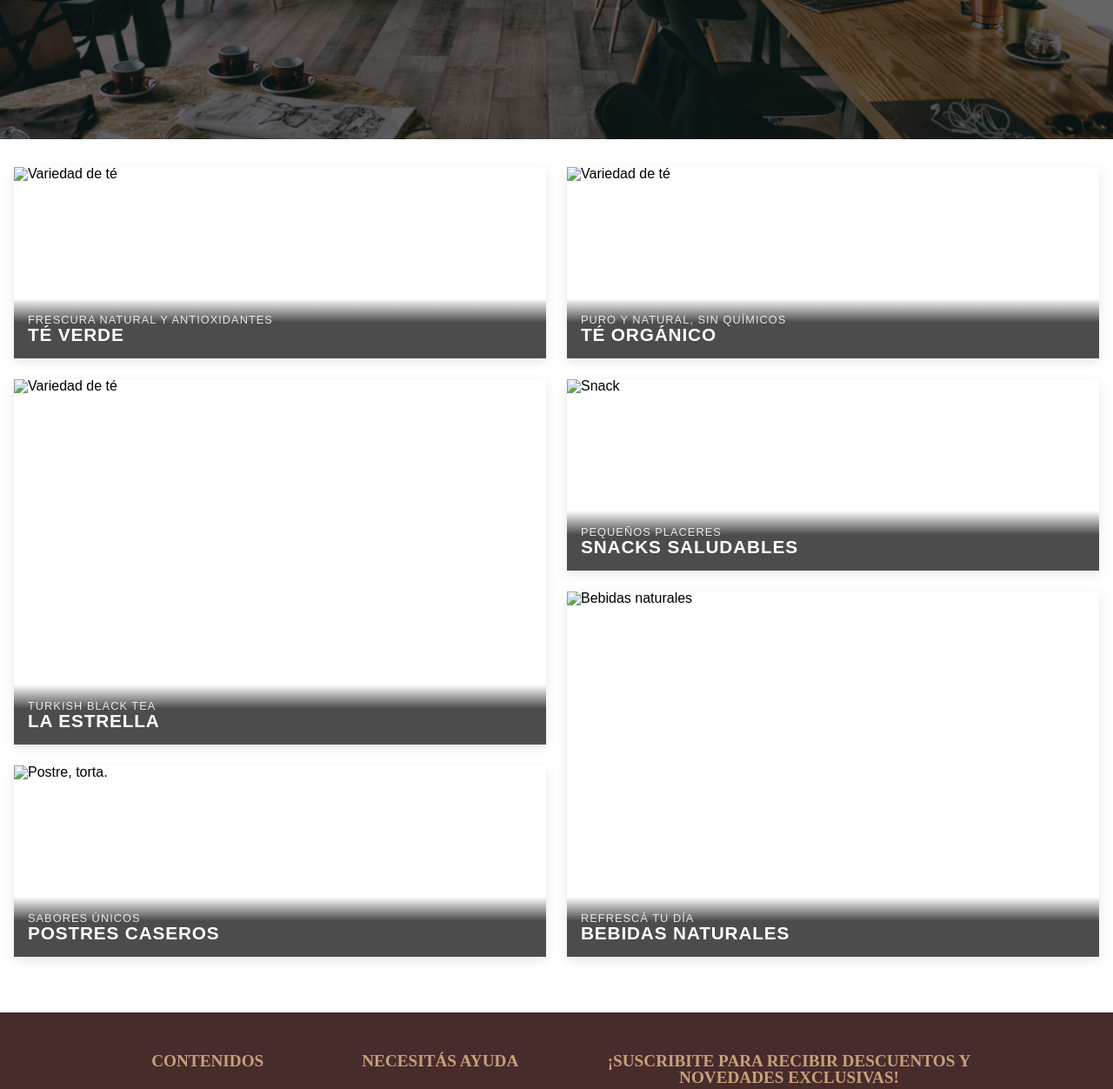
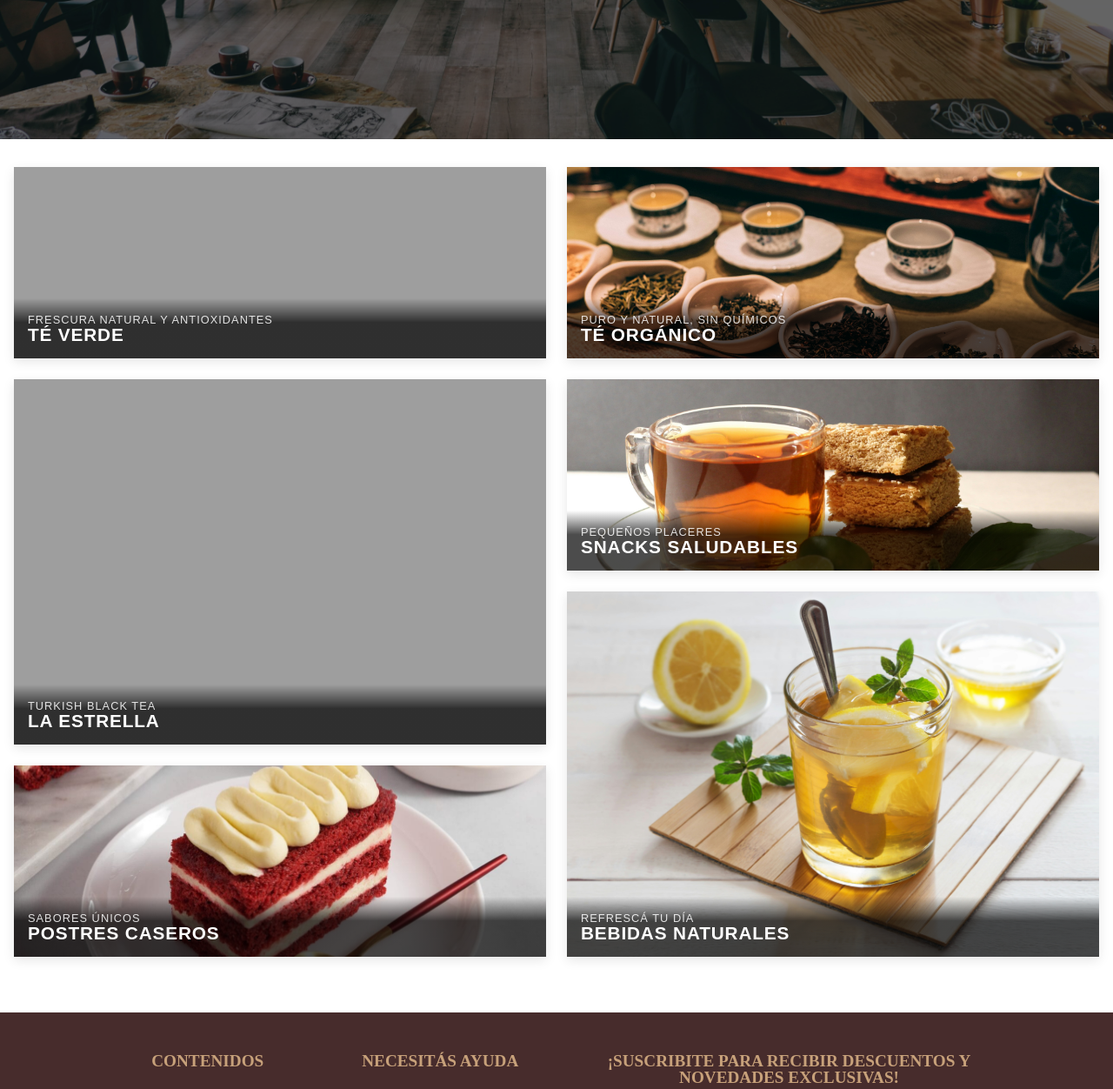
Before and after one commit to Ariadna-S708/TiendaDeTe, a plain HTML site: page menu-tienda.html in a window 1280 px wide. Shown: the part 638-1890 px from the top of the page at 87% size. Drawn offline with Linux system fonts and the light colour scheme; the site is published under a folder, as on GitHub Pages, so addresses that start at the root find nothing.

Commit message:
Fix imagenes de la seccion Menu tienda

```diff
--- a/menu-tienda.html
+++ b/menu-tienda.html
@@ -22,7 +22,7 @@
       <section class="menu-seccion-productos">
         <article class="producto-card">
           <img
-						src="/imagenes/menu-tienda/menu-tienda-te-1.jpg"
+            src="imagenes/menu-tienda/menu-tienda-te-1.jpg"
             alt="Variedad de té"
           />
           <div class="overlay">
@@ -32,7 +32,7 @@
         </article>
         <article class="producto-card producto-alta">
           <img
-						src="/imagenes/menu-tienda/menu-tienda-te-2.jpg"
+            src="imagenes/menu-tienda/menu-tienda-te-2.jpg"
             alt="Variedad de té"
           />
           <div class="overlay">
@@ -42,7 +42,7 @@
         </article>
         <article class="producto-card">
           <img
-						src="/imagenes/menu-tienda/menu-tienda-torta.jpg"
+            src="imagenes/menu-tienda/menu-tienda-torta.jpg"
             alt="Postre, torta."
           />
           <div class="overlay">
@@ -52,7 +52,7 @@
         </article>
         <article class="producto-card">
           <img
-						src="/imagenes/menu-tienda/menu-tienda-te-3.jpg"
+            src="imagenes/menu-tienda/menu-tienda-te-3.jpg"
             alt="Variedad de té"
           />
           <div class="overlay">
@@ -61,7 +61,7 @@
           </div>
         </article>
         <article class="producto-card">
-					<img src="/imagenes/menu-tienda/menu-tienda-snack.jpg" alt="Snack" />
+          <img src="imagenes/menu-tienda/menu-tienda-snack.jpg" alt="Snack" />
           <div class="overlay">
             <span class="subtitulo">PEQUEÑOS PLACERES</span>
             <h3 class="titulo">SNACKS SALUDABLES</h3>
@@ -69,7 +69,7 @@
         </article>
         <article class="producto-card producto-alta">
           <img
-						src="/imagenes/menu-tienda/menu-tienda-bebida.jpg"
+            src="imagenes/menu-tienda/menu-tienda-bebida.jpg"
             alt="Bebidas naturales"
           />
           <div class="overlay">
```
Lines whose indentation alone changed are shown as unchanged.
